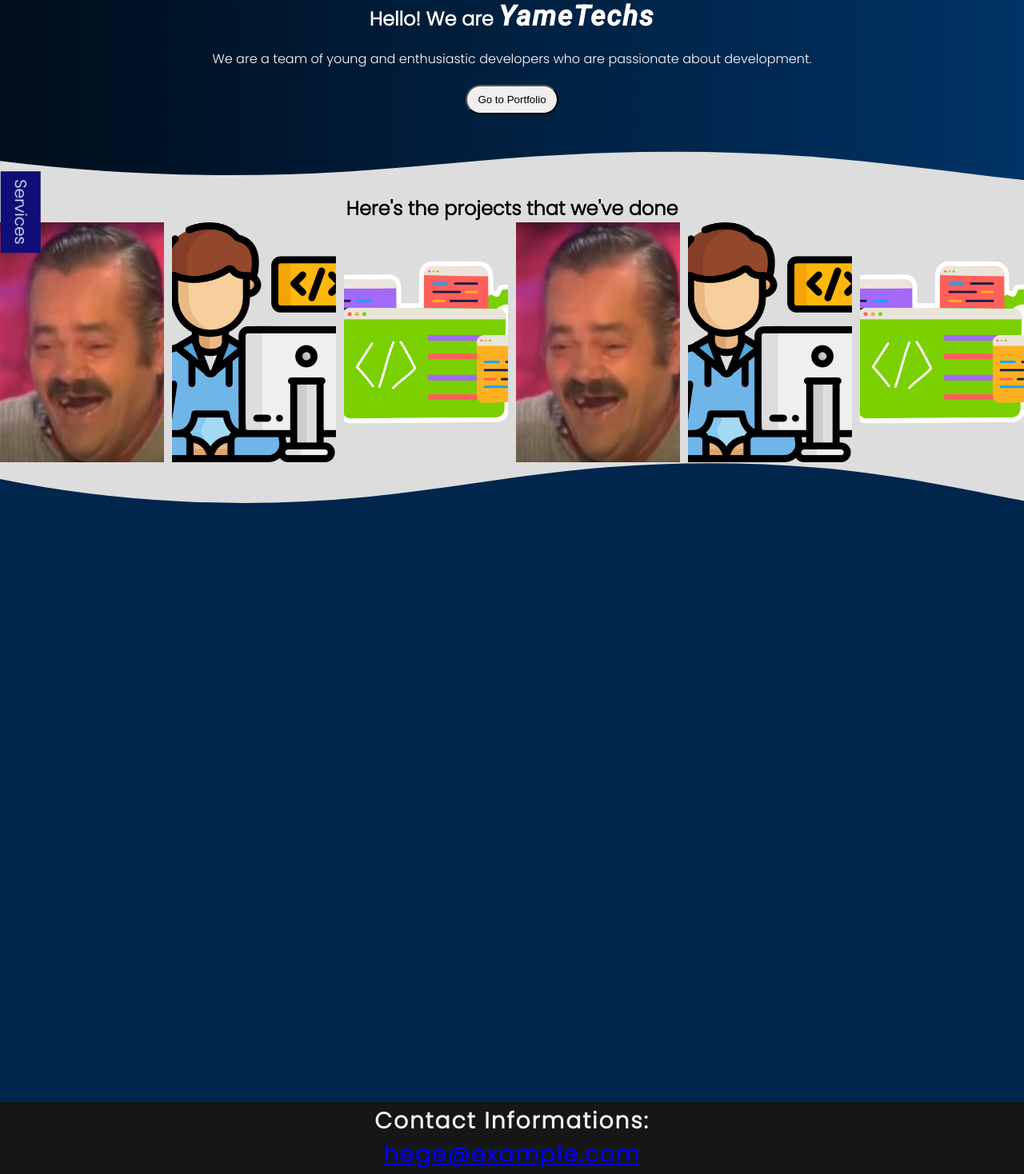
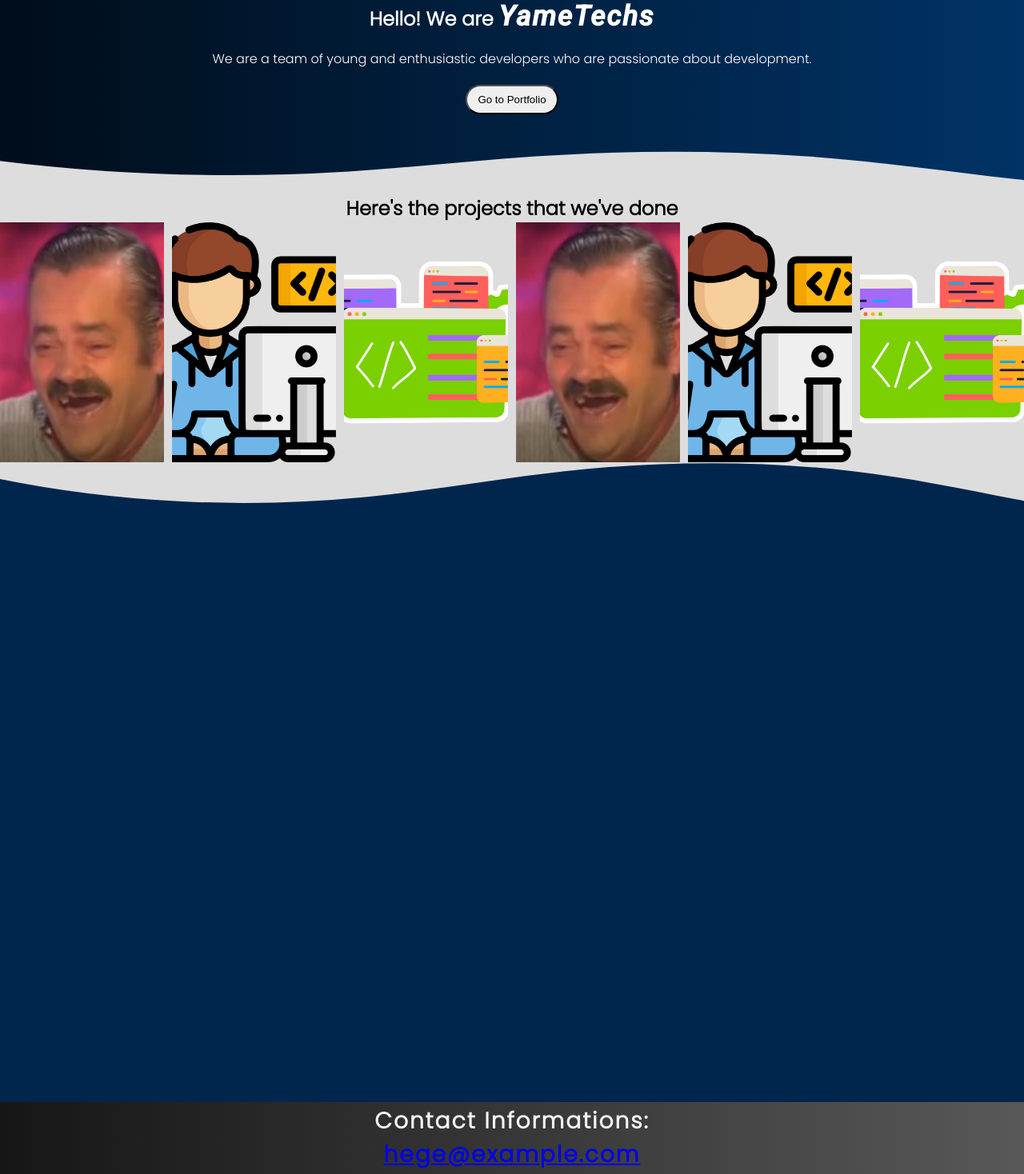
Before and after one commit to YameTechs/website, a Flask app: page / in a window 1280 px wide. Shown: the part 260-1728 px from the top of the page at 80% size. Run offline with Flask 2, Linux system fonts and the light colour scheme; parts of the project's set-up code (start-up, migrations or seed data) failed here and were passed over; some libraries are stand-ins or nearby versions.

Commit message:
fixes in service button and changes in footer

```diff
--- a/src/static/css/base.css
+++ b/src/static/css/base.css
@@ -21,7 +21,7 @@ footer {
   color: #f2f2f7;
   text-align: center;
   padding: 3px;
-  background-color: #161616;
+  background: linear-gradient(to right, #161616, #585858);
 }
 /* navbar start */
 
@@ -267,6 +267,7 @@ nav {
     background-color: #ddd;
     color: black;
   }
+  /*
   .theService {
     display: flex;
   }
@@ -288,5 +289,5 @@ nav {
   .theService {
     background-color: black;
     color: White;
-  }
+  }*/
 }
--- a/src/templates/base.html
+++ b/src/templates/base.html
@@ -16,7 +16,7 @@
     {% block head %} {% endblock %}
   </head>
   <body>
-    <div class="theService"><a href='#'>Services</a></div>
+
     <!-- Nav xection -->
     <nav>
       <div class="container">
```
